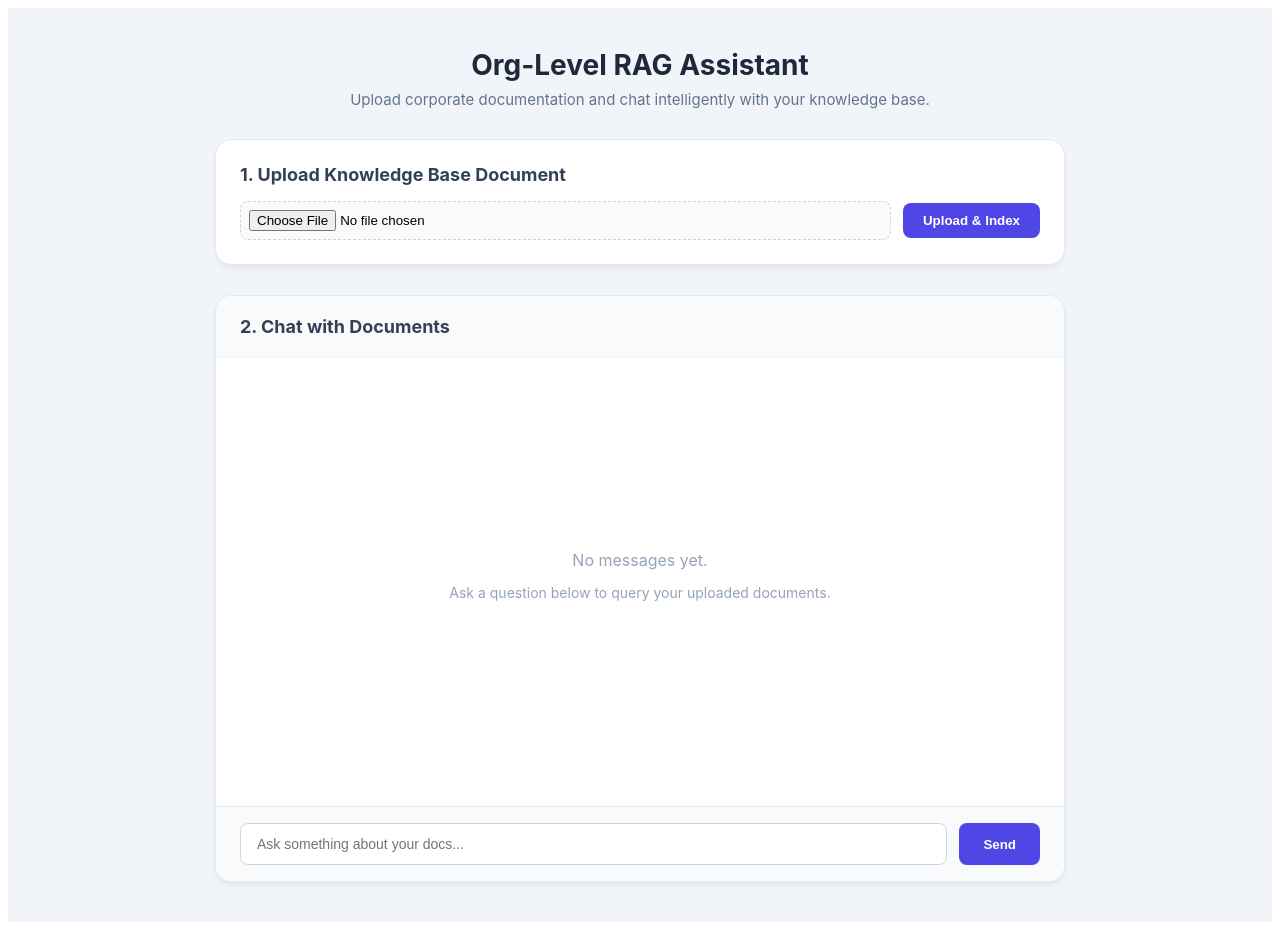
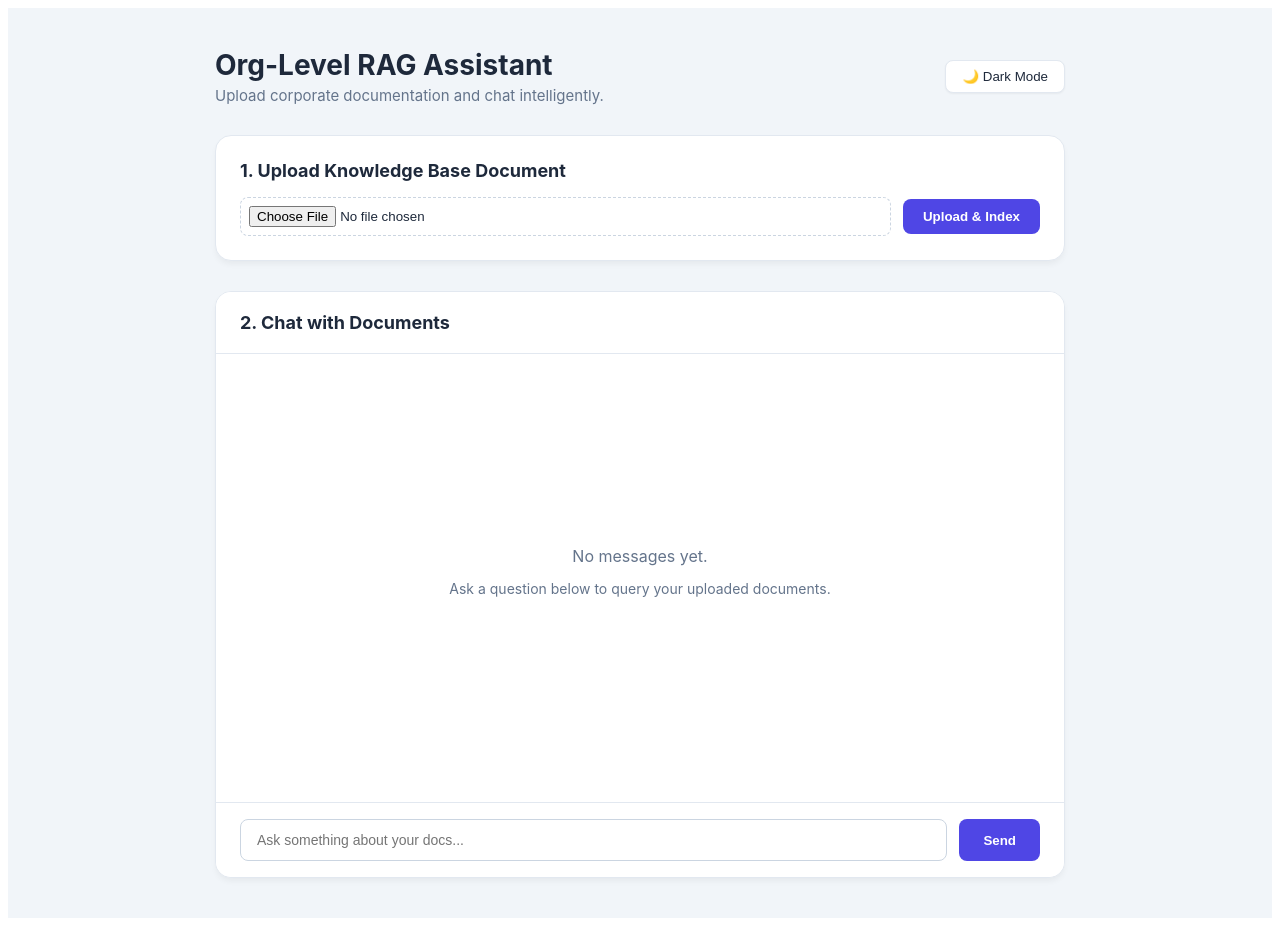
Before and after one commit to HarshitNirwan1818/rag-for-fun, a React (Vite) app in the folder frontend/: page / in a window 1280 px wide. Built offline with nearby package versions, Linux system fonts and the light colour scheme.

Commit message:
Updated frontend UI

```diff
--- a/frontend/src/App.jsx
+++ b/frontend/src/App.jsx
@@ -7,11 +7,24 @@ export default function App() {
     const [query, setQuery] = useState("");
     const [chatLog, setChatLog] = useState([]);
     const [loading, setLoading] = useState(false);
+    const [darkMode, setDarkMode] = useState(false);
     const chatEndRef = useRef(null);
 
     const API_BASE = "http://localhost:8000";
 
-    // Auto-scroll to the bottom of the chat log
+    // Theme color dictionary
+    const theme = {
+        appBg: darkMode ? "#0f172a" : "#f1f5f9",
+        cardBg: darkMode ? "#1e293b" : "#ffffff",
+        textMain: darkMode ? "#f8fafc" : "#1e293b",
+        textMuted: darkMode ? "#94a3b8" : "#64748b",
+        border: darkMode ? "#334155" : "#e2e8f0",
+        inputBg: darkMode ? "#0f172a" : "#ffffff",
+        inputBorder: darkMode ? "#475569" : "#cbd5e1",
+        botBubbleBg: darkMode ? "#334155" : "#f1f5f9",
+        botBubbleText: darkMode ? "#f8fafc" : "#1e293b",
+    };
+
     useEffect(() => {
         chatEndRef.current?.scrollIntoView({ behavior: "smooth" });
     }, [chatLog, loading]);
@@ -57,28 +70,46 @@ export default function App() {
     return (
         <div style={{
             minHeight: "100vh",
-            background: "#f1f5f9",
+            background: theme.appBg,
             padding: "40px 20px",
-            fontFamily: "'Inter', system-ui, -apple-system, sans-serif"
+            fontFamily: "'Inter', system-ui, -apple-system, sans-serif",
+            transition: "background 0.3s ease"
         }}>
             <div style={{ maxWidth: "850px", margin: "auto" }}>
 
-                {/* Header */}
-                <div style={{ marginBottom: "30px", textAlign: "center" }}>
-                    <h2 style={{ color: "#1e293b", margin: "0 0 8px 0", fontSize: "28px" }}>Org-Level RAG Assistant</h2>
-                    <p style={{ color: "#64748b", margin: 0, fontSize: "15px" }}>Upload corporate documentation and chat intelligently with your knowledge base.</p>
+                {/* Header with Theme Toggle */}
+                <div style={{ display: "flex", justifyContent: "space-between", alignItems: "center", marginBottom: "30px" }}>
+                    <div>
+                        <h2 style={{ color: theme.textMain, margin: "0 0 4px 0", fontSize: "28px" }}>Org-Level RAG Assistant</h2>
+                        <p style={{ color: theme.textMuted, margin: 0, fontSize: "15px" }}>Upload corporate documentation and chat intelligently.</p>
+                    </div>
+                    <button
+                        onClick={() => setDarkMode(!darkMode)}
+                        style={{
+                            background: theme.cardBg,
+                            color: theme.textMain,
+                            border: `1px solid ${theme.border}`,
+                            padding: "8px 16px",
+                            borderRadius: "8px",
+                            cursor: "pointer",
+                            fontWeight: "500",
+                            boxShadow: "0 1px 2px rgba(0,0,0,0.05)"
+                        }}
+                    >
+                        {darkMode ? "☀️ Light Mode" : "🌙 Dark Mode"}
+                    </button>
                 </div>
 
                 {/* Upload Card */}
                 <div style={{
-                    background: "#ffffff",
-                    border: "1px solid #e2e8f0",
+                    background: theme.cardBg,
+                    border: `1px solid ${theme.border}`,
                     padding: "24px",
                     marginBottom: "30px",
                     borderRadius: "16px",
-                    boxShadow: "0 4px 6px -1px rgba(0, 0, 0, 0.05), 0 2px 4px -1px rgba(0, 0, 0, 0.03)"
+                    boxShadow: "0 4px 6px -1px rgba(0, 0, 0, 0.05)"
                 }}>
-                    <h3 style={{ margin: "0 0 16px 0", color: "#334155", fontSize: "18px" }}>1. Upload Knowledge Base Document</h3>
+                    <h3 style={{ margin: "0 0 16px 0", color: theme.textMain, fontSize: "18px" }}>1. Upload Knowledge Base Document</h3>
                     <div style={{ display: "flex", gap: "12px", alignItems: "center", flexWrap: "wrap" }}>
                         <input
                             type="file"
@@ -86,9 +117,10 @@ export default function App() {
                             style={{
                                 flex: 1,
                                 padding: "8px",
-                                border: "1px dashed #cbd5e1",
+                                border: `1px dashed ${theme.inputBorder}`,
                                 borderRadius: "8px",
-                                background: "#f8fafc",
+                                background: theme.inputBg,
+                                color: theme.textMain,
                                 cursor: "pointer"
                             }}
                         />
@@ -101,11 +133,8 @@ export default function App() {
                                 padding: "10px 20px",
                                 borderRadius: "8px",
                                 fontWeight: "600",
-                                cursor: "pointer",
-                                transition: "background 0.2s"
+                                cursor: "pointer"
                             }}
-                            onMouseOver={(e) => e.target.style.background = "#4338ca"}
-                            onMouseOut={(e) => e.target.style.background = "#4f46e5"}
                         >
                             Upload & Index
                         </button>
@@ -119,14 +148,14 @@ export default function App() {
 
                 {/* Chat Card */}
                 <div style={{
-                    background: "#ffffff",
-                    border: "1px solid #e2e8f0",
+                    background: theme.cardBg,
+                    border: `1px solid ${theme.border}`,
                     borderRadius: "16px",
-                    boxShadow: "0 4px 6px -1px rgba(0, 0, 0, 0.05), 0 2px 4px -1px rgba(0, 0, 0, 0.03)",
+                    boxShadow: "0 4px 6px -1px rgba(0, 0, 0, 0.05)",
                     overflow: "hidden"
                 }}>
-                    <div style={{ padding: "20px 24px", borderBottom: "1px solid #f1f5f9", background: "#f8fafc" }}>
-                        <h3 style={{ margin: 0, color: "#334155", fontSize: "18px" }}>2. Chat with Documents</h3>
+                    <div style={{ padding: "20px 24px", borderBottom: `1px solid ${theme.border}`, background: theme.cardBg }}>
+                        <h3 style={{ margin: 0, color: theme.textMain, fontSize: "18px" }}>2. Chat with Documents</h3>
                     </div>
 
                     {/* Chat Messages Area */}
@@ -134,13 +163,13 @@ export default function App() {
                         height: "400px",
                         overflowY: "auto",
                         padding: "24px",
-                        background: "#ffffff",
+                        background: theme.cardBg,
                         display: "flex",
                         flexDirection: "column",
                         gap: "16px"
                     }}>
                         {chatLog.length === 0 && (
-                            <div style={{ margin: "auto", textAlign: "center", color: "#94a3b8" }}>
+                            <div style={{ margin: "auto", textAlign: "center", color: theme.textMuted }}>
                                 <p style={{ fontSize: "16px", marginBottom: "4px" }}>No messages yet.</p>
                                 <p style={{ fontSize: "14px" }}>Ask a question below to query your uploaded documents.</p>
                             </div>
@@ -154,12 +183,12 @@ export default function App() {
                             }}>
                                 <div style={{
                                     maxWidth: "75%",
-                                    background: msg.sender === "user" ? "#4f46e5" : "#f1f5f9",
-                                    color: msg.sender === "user" ? "#ffffff" : "#1e293b",
+                                    background: msg.sender === "user" ? "#4f46e5" : theme.botBubbleBg,
+                                    color: msg.sender === "user" ? "#ffffff" : theme.botBubbleText,
                                     padding: "12px 16px",
                                     borderRadius: msg.sender === "user" ? "16px 16px 0 16px" : "16px 16px 16px 0",
                                     boxShadow: "0 1px 2px rgba(0,0,0,0.05)",
-                                    fontSize: "14px", // <-- Change this from 145px to 14px
+                                    fontSize: "14px",
                                     lineHeight: "1.5",
                                     whiteSpace: "pre-wrap",
                                     wordBreak: "break-word"
@@ -172,17 +201,14 @@ export default function App() {
                         {loading && (
                             <div style={{ display: "flex", justifyContent: "flex-start" }}>
                                 <div style={{
-                                    background: "#f1f5f9",
-                                    color: "#64748b",
+                                    background: theme.botBubbleBg,
+                                    color: theme.textMuted,
                                     padding: "12px 16px",
                                     borderRadius: "16px 16px 16px 0",
                                     fontStyle: "italic",
-                                    fontSize: "14px",
-                                    display: "flex",
-                                    alignItems: "center",
-                                    gap: "8px"
+                                    fontSize: "14px"
                                 }}>
-                                    <span className="pulse">AI is reading documents...</span>
+                                    AI is reading documents...
                                 </div>
                             </div>
                         )}
@@ -192,8 +218,8 @@ export default function App() {
                     {/* Chat Input Area */}
                     <div style={{
                         padding: "16px 24px",
-                        borderTop: "1px solid #e2e8f0",
-                        background: "#f8fafc",
+                        borderTop: `1px solid ${theme.border}`,
+                        background: theme.cardBg,
                         display: "flex",
                         gap: "12px"
                     }}>
@@ -207,10 +233,11 @@ export default function App() {
                                 flex: 1,
                                 padding: "12px 16px",
                                 borderRadius: "8px",
-                                border: "1px solid #cbd5e1",
+                                border: `1px solid ${theme.inputBorder}`,
                                 outline: "none",
                                 fontSize: "14px",
-                                background: "#ffffff"
+                                background: theme.inputBg,
+                                color: theme.textMain
                             }}
                         />
                         <button
@@ -222,11 +249,8 @@ export default function App() {
                                 padding: "0 24px",
                                 borderRadius: "8px",
                                 fontWeight: "600",
-                                cursor: "pointer",
-                                transition: "background 0.2s"
+                                cursor: "pointer"
                             }}
-                            onMouseOver={(e) => e.target.style.background = "#4338ca"}
-                            onMouseOut={(e) => e.target.style.background = "#4f46e5"}
                         >
                             Send
                         </button>
```
